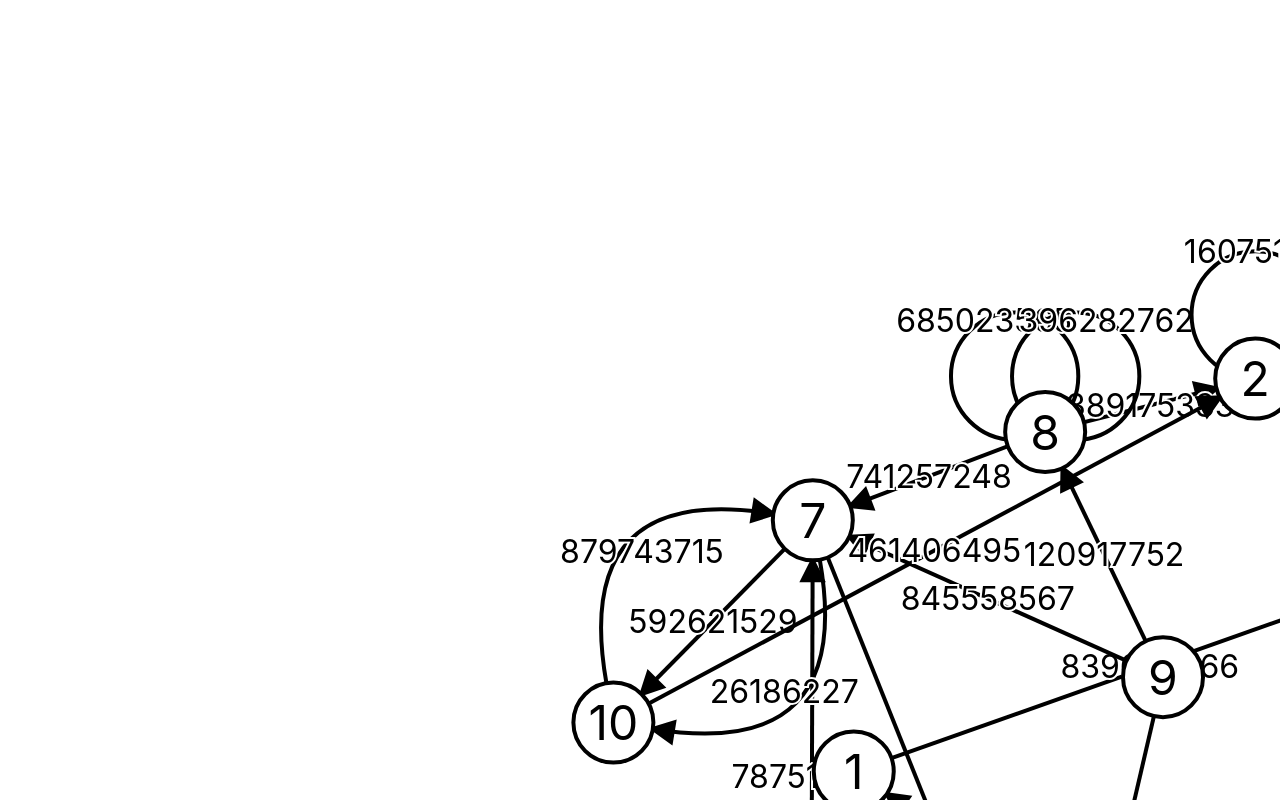
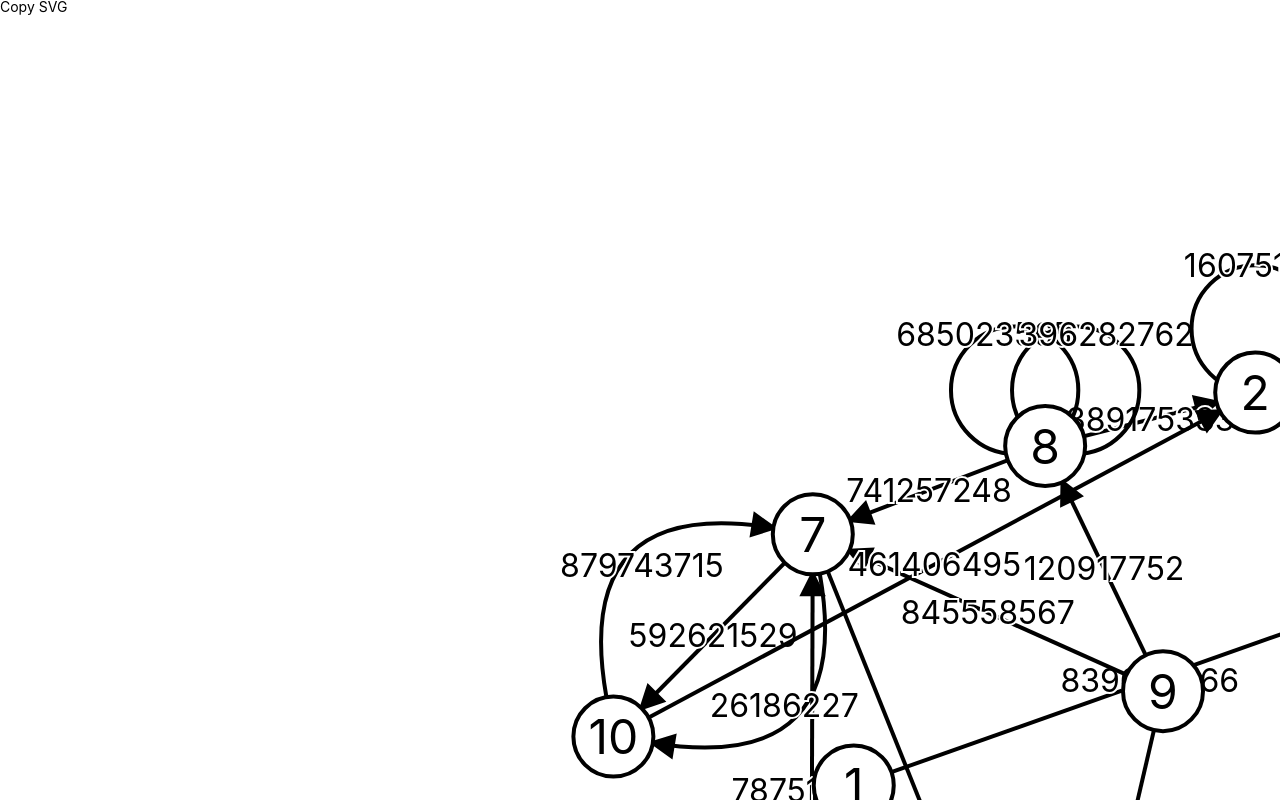
Before and after one commit to reminjp/covi, a React (Vite) app: page / in a window 1280 px wide. Built offline with nearby package versions, Linux system fonts and the light colour scheme.

Commit message:
feat(graph): add a button to copy SVG

```diff
--- a/src/renderer/graph/Visualizer.tsx
+++ b/src/renderer/graph/Visualizer.tsx
@@ -1,6 +1,7 @@
 import * as PropTypes from 'prop-types';
 import * as React from 'react';
 import { Graph } from '../../main/Options';
+import { Navbar, Button } from '../ui';
 import { VisualizerProps } from '../VisualizerProps';
 import { Edge } from './Edge';
 import { Node } from './Node';
@@ -23,6 +24,18 @@ interface Props {
 }
 
 export const Visualizer: React.FC<Props & VisualizerProps> = ({ graph, width, height }) => {
+  const svgRef = React.useRef<SVGSVGElement>();
+  const handleCopySvg = React.useCallback(() => {
+    if (!svgRef.current) {
+      return;
+    }
+    if (!navigator.clipboard) {
+      console.error('navigator.clipboard is undefined.');
+      return;
+    }
+    navigator.clipboard.writeText(svgRef.current.outerHTML);
+  }, [svgRef]);
+
   const [viewX, setViewX] = React.useState(0);
   const [viewY, setViewY] = React.useState(0);
   const [zoom, setZoom] = React.useState(0);
@@ -183,7 +196,12 @@ export const Visualizer: React.FC<Props & VisualizerProps> = ({ graph, width, he
   const isEdgesHovered = graph.edges.map(([from, to]) => from === downTarget || (!graph.directed && to === downTarget));
 
   return (
+    <>
+      <Navbar>
+        <Button onClick={handleCopySvg}>Copy SVG</Button>
+      </Navbar>
       <svg
+        ref={svgRef}
         width={width}
         height={height}
         viewBox={`${viewX - viewWidth / 2} ${viewY - viewHeight / 2} ${viewWidth} ${viewHeight}`}
@@ -221,6 +239,7 @@ export const Visualizer: React.FC<Props & VisualizerProps> = ({ graph, width, he
           ))}
         </g>
       </svg>
+    </>
   );
 };
 
```
Lines whose indentation alone changed are shown as unchanged.
